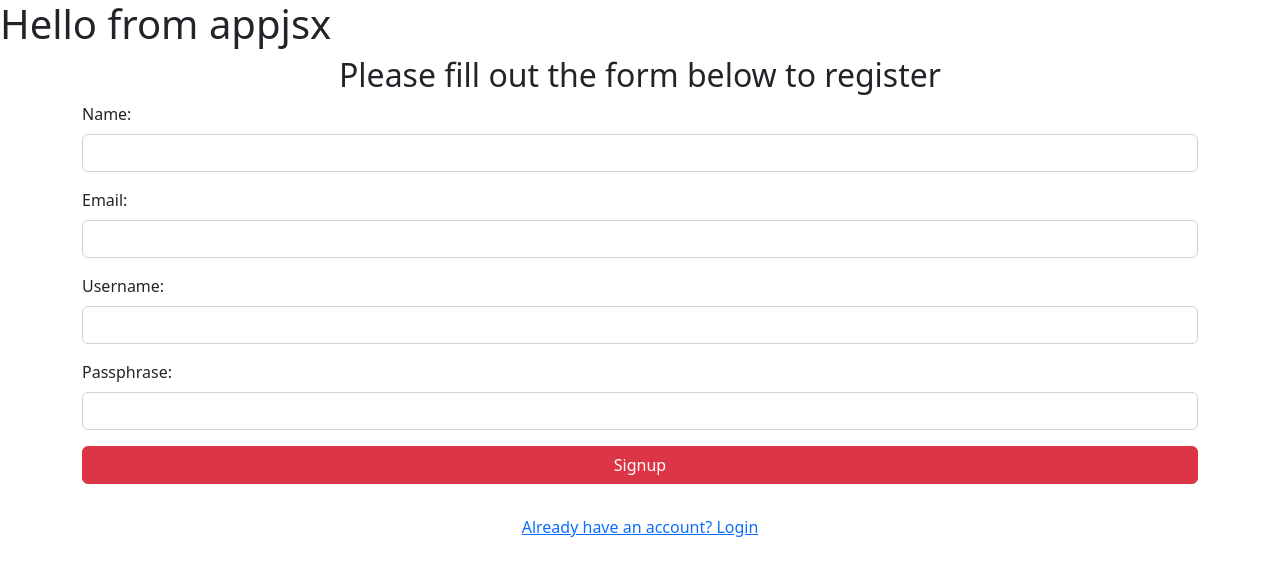
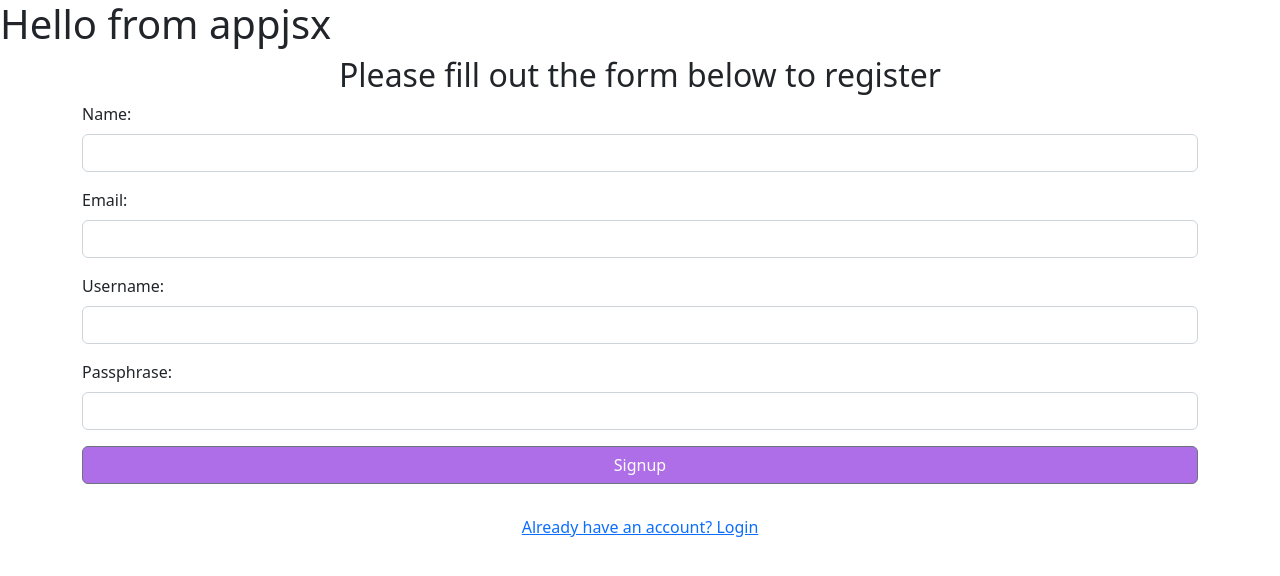
Before and after one commit to trevorerwin/svg-hunter, a React (Create React App) app in the folder client/svg-hunter-app/: page / in a window 1280 px wide. Both pictures are taken after a click on the button "Don't have an account? Register now!". Shown: the top 576 px of the page. Built offline with nearby package versions, Linux system fonts and the light colour scheme.

Commit message:
auth with color

```diff
--- a/client/svg-hunter-app/src/App.css
+++ b/client/svg-hunter-app/src/App.css
@@ -39,3 +39,7 @@
 #submit-button-login {
   background-color: #ad6ee7
 }
+
+#submit-button-signup {
+  background-color: #ad6ee7;
+}
--- a/client/svg-hunter-app/src/Auth/Signup.jsx
+++ b/client/svg-hunter-app/src/Auth/Signup.jsx
@@ -101,7 +101,7 @@ const Signup = (props) => {
 
         {/* Start of form submit button */}
         <div class="d-grid gap-2 mb-4">
-          <Button type="submit" color="danger">
+          <Button id="submit-button-signup" type="submit" >
             Signup
           </Button>
         </div>
```
